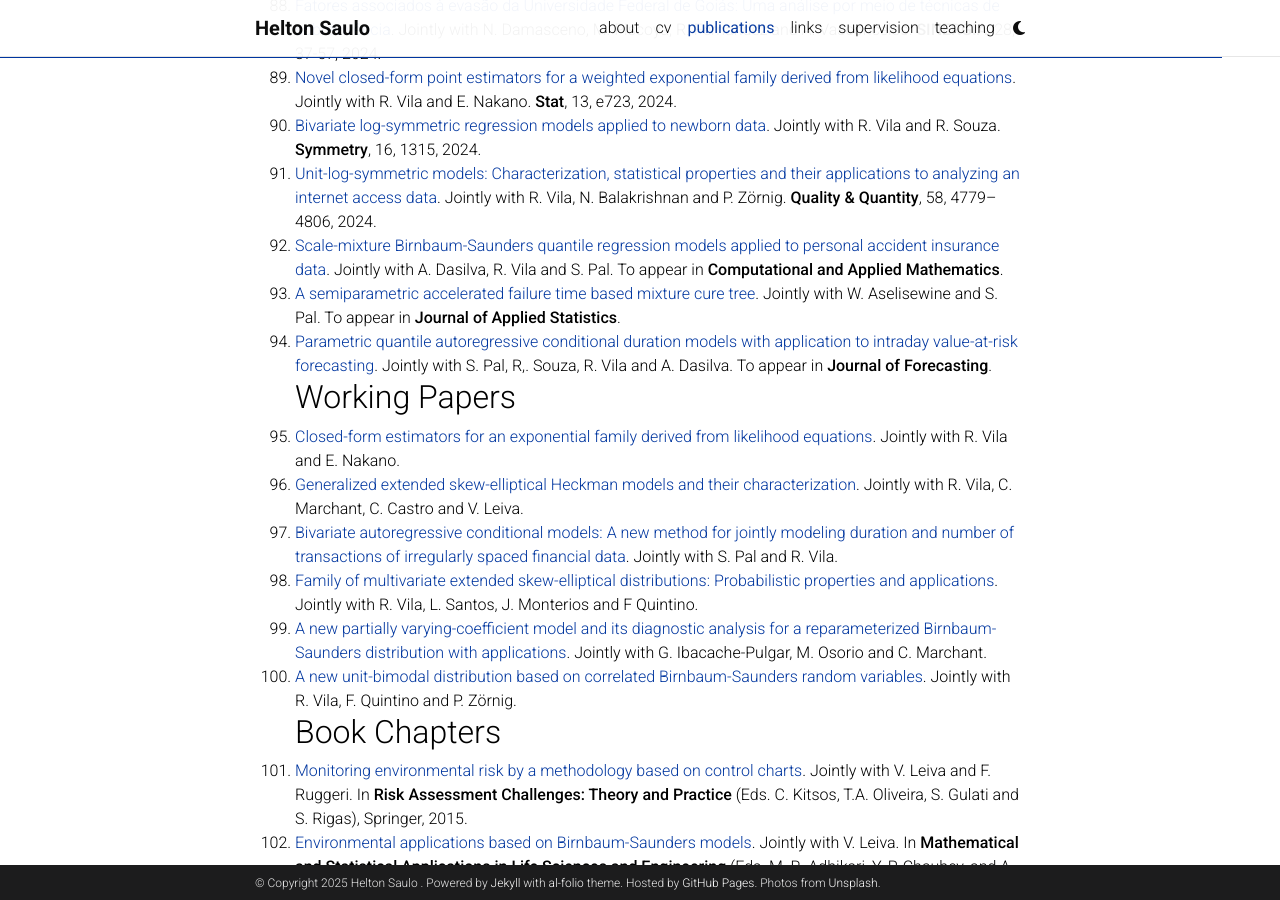
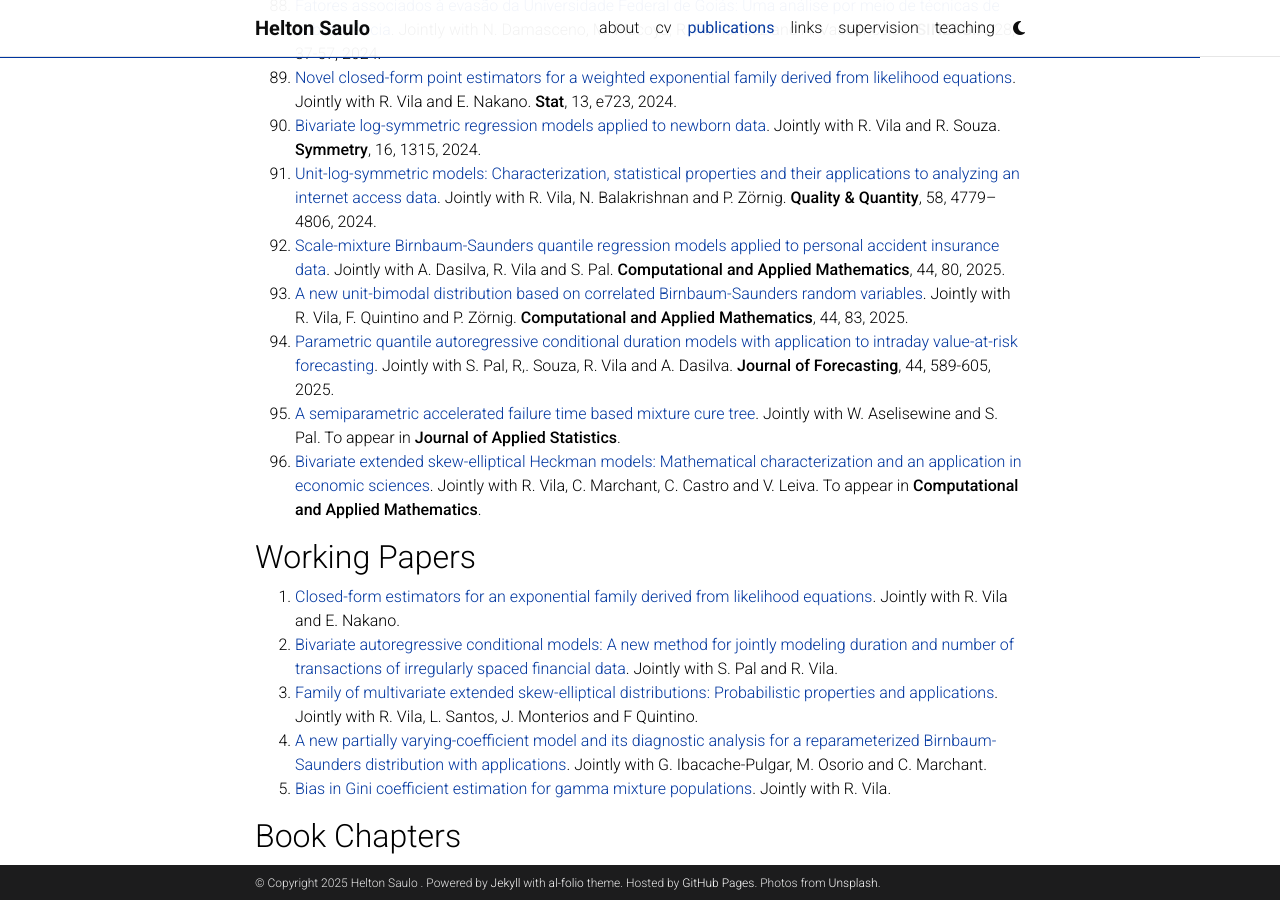
Before and after one commit to heltonsaulo/heltonsaulo.github.io, a Jekyll site: the page built from _pages/Journal.md, in a window 1280 px wide and 900 px high, scrolled down 5397 px. Built offline with Jekyll 4.4.1, drawn with Linux system fonts in a browser that asks for light colours; comment, search, counter and statistics services are not loaded; a style sheet for code colours, icons or effects is not loaded.

Commit message:
Update Journal.md

```diff
--- a/_pages/Journal.md
+++ b/_pages/Journal.md
@@ -100,18 +100,21 @@
   89.  [Novel closed-form point estimators for a weighted exponential family derived from likelihood equations](https://doi.org/10.1002/sta4.723). Jointly with R. Vila and E. Nakano. **Stat**, 13, e723, 2024.
   90.  [Bivariate log-symmetric regression models applied to newborn data](https://doi.org/10.3390/sym16101315). Jointly with R. Vila and R. Souza. **Symmetry**, 16, 1315, 2024.
   91.  [Unit-log-symmetric models: Characterization, statistical properties and their applications to analyzing an internet access data](https://doi.org/10.1007/s11135-024-01879-w). Jointly with R. Vila, N. Balakrishnan and P. Zörnig. **Quality & Quantity**, 58, 4779–4806, 2024.
-  92.   [Scale-mixture Birnbaum-Saunders quantile regression models applied to personal accident insurance data](https://arxiv.org/abs/2107.10365). Jointly with A. Dasilva, R. Vila and S. Pal. To appear in **Computational and Applied Mathematics**.
-  93.   [A semiparametric accelerated failure time based mixture cure tree](https://doi.org/10.1080/02664763.2024.2418476). Jointly with W. Aselisewine and S. Pal. To appear in **Journal of Applied Statistics**.
-  94.   [Parametric quantile autoregressive conditional duration models with application to intraday value-at-risk forecasting](https://doi.org/10.1002/for.3214). Jointly with S. Pal, R,. Souza, R. Vila and A. Dasilva. To appear in **Journal of Forecasting**.
+  92.   [Scale-mixture Birnbaum-Saunders quantile regression models applied to personal accident insurance data](https://doi.org/10.1007/s40314-024-03037-2). Jointly with A. Dasilva, R. Vila and S. Pal. **Computational and Applied Mathematics**, 44, 80, 2025.
+  93.   [A new unit-bimodal distribution based on correlated Birnbaum-Saunders random variables](https://doi.org/10.1007/s40314-024-03045-2). Jointly with R. Vila, F. Quintino and P. Zörnig. **Computational and Applied Mathematics**, 44, 83, 2025.
+  94.   [Parametric quantile autoregressive conditional duration models with application to intraday value-at-risk forecasting](https://doi.org/10.1002/for.3214). Jointly with S. Pal, R,. Souza, R. Vila and A. Dasilva. **Journal of Forecasting**, 44, 589-605, 2025.
+  95.   [A semiparametric accelerated failure time based mixture cure tree](https://doi.org/10.1080/02664763.2024.2418476). Jointly with W. Aselisewine and S. Pal. To appear in **Journal of Applied Statistics**.
+  96.  [Bivariate extended skew-elliptical Heckman models: Mathematical characterization and an application in economic sciences](https://). Jointly with R. Vila, C. Marchant, C. Castro and V. Leiva. To appear in **Computational and Applied Mathematics**.
+
 ## Working Papers
-  95.  [Closed-form estimators for an exponential family derived from likelihood equations](https://arxiv.org/abs/2405.14509). Jointly with R. Vila and E. Nakano.
-  96.  [Generalized extended skew-elliptical Heckman models and their characterization](https://). Jointly with R. Vila, C. Marchant, C. Castro and V. Leiva.
-  97.  [Bivariate autoregressive conditional models: A new method for jointly modeling duration and number of transactions of irregularly spaced financial data](https://). Jointly with S. Pal and R. Vila.
-  98.  [Family of multivariate extended skew-elliptical distributions: Probabilistic properties and applications](https://). Jointly with R. Vila, L. Santos, J. Monterios and F Quintino.
-  99.  [A new partially varying-coefficient model and its diagnostic analysis for a reparameterized Birnbaum-Saunders distribution with applications](https://). Jointly with G. Ibacache-Pulgar, M. Osorio and C. Marchant.
-  100.  [A new unit-bimodal distribution based on correlated Birnbaum-Saunders random variables](https://www.arxiv.org/abs/2408.00100). Jointly with R. Vila, F. Quintino and P. Zörnig.
+  97.  [Closed-form estimators for an exponential family derived from likelihood equations](https://arxiv.org/abs/2405.14509). Jointly with R. Vila and E. Nakano.
+  98.  [Bivariate autoregressive conditional models: A new method for jointly modeling duration and number of transactions of irregularly spaced financial data](https://). Jointly with S. Pal and R. Vila.
+  99.  [Family of multivariate extended skew-elliptical distributions: Probabilistic properties and applications](https://). Jointly with R. Vila, L. Santos, J. Monterios and F Quintino.
+  100.  [A new partially varying-coefficient model and its diagnostic analysis for a reparameterized Birnbaum-Saunders distribution with applications](https://). Jointly with G. Ibacache-Pulgar, M. Osorio and C. Marchant.
+  101.  [Bias in Gini coefficient estimation for gamma mixture populations](http://arxiv.org/abs/2503.00690). Jointly with R. Vila.
+
 ## Book Chapters
- 101.  [Monitoring environmental risk by a methodology based on control charts](https://link.springer.com/chapter/10.1007/978-3-319-18029-8_14). Jointly with V. Leiva and F. Ruggeri. In **Risk Assessment Challenges: Theory and Practice** (Eds. C. Kitsos, T.A. Oliveira, S. Gulati and S. Rigas), Springer, 2015.
- 102.  [Environmental applications based on Birnbaum-Saunders models](https://link.springer.com/chapter/10.1007/978-981-10-5370-2_14). Jointly with V. Leiva. In **Mathematical and Statistical Applications in Life Sciences and Engineering** (Eds. M. R. Adhikari,  Y. P. Chaubey,  and A. Adhikari), Springer, 2017.
- 103.  [Statistical quality control and reliability analysis using the Birnbaum-Saunders distribution with industrial applications](https://link.springer.com/chapter/10.1007/978-3-030-20709-0_2). Jointly with V. Leiva, C. Marchant, F. Ruggeri, H. Saulo. In **Statistical Quality Technologies: Theory and Practice** (Eds. Y. Lio, H. Keung, T. Ng, T-R. Tsai and D-G. Chen), Springer, 2019.
- 104.  [Multivariate methods to monitor the risk of critical episodes of environmental contamination using an asymmetric distribution with data of Santiago, Chile](https://doi.org/10.1016/B978-0-323-85698-0.00024-1). Jointly with C. Marchant, V. Leiva and R. Vila. In **Risk, Reliability and Sustainable Remediation in the Field of Civil and Environmental Engineering** (Eds. T. Roshni, P. Samui, D. T. Bui, D. Kim, R. Khatibi), Elsevier, 2022.
+ 102.  [Monitoring environmental risk by a methodology based on control charts](https://link.springer.com/chapter/10.1007/978-3-319-18029-8_14). Jointly with V. Leiva and F. Ruggeri. In **Risk Assessment Challenges: Theory and Practice** (Eds. C. Kitsos, T.A. Oliveira, S. Gulati and S. Rigas), Springer, 2015.
+ 103.  [Environmental applications based on Birnbaum-Saunders models](https://link.springer.com/chapter/10.1007/978-981-10-5370-2_14). Jointly with V. Leiva. In **Mathematical and Statistical Applications in Life Sciences and Engineering** (Eds. M. R. Adhikari,  Y. P. Chaubey,  and A. Adhikari), Springer, 2017.
+ 104.  [Statistical quality control and reliability analysis using the Birnbaum-Saunders distribution with industrial applications](https://link.springer.com/chapter/10.1007/978-3-030-20709-0_2). Jointly with V. Leiva, C. Marchant, F. Ruggeri, H. Saulo. In **Statistical Quality Technologies: Theory and Practice** (Eds. Y. Lio, H. Keung, T. Ng, T-R. Tsai and D-G. Chen), Springer, 2019.
+ 105.  [Multivariate methods to monitor the risk of critical episodes of environmental contamination using an asymmetric distribution with data of Santiago, Chile](https://doi.org/10.1016/B978-0-323-85698-0.00024-1). Jointly with C. Marchant, V. Leiva and R. Vila. In **Risk, Reliability and Sustainable Remediation in the Field of Civil and Environmental Engineering** (Eds. T. Roshni, P. Samui, D. T. Bui, D. Kim, R. Khatibi), Elsevier, 2022.
```
